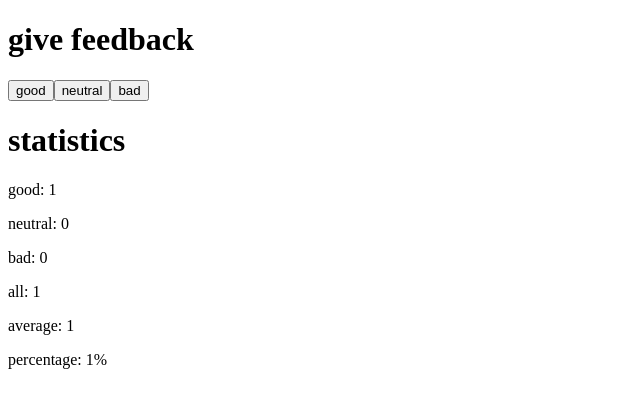
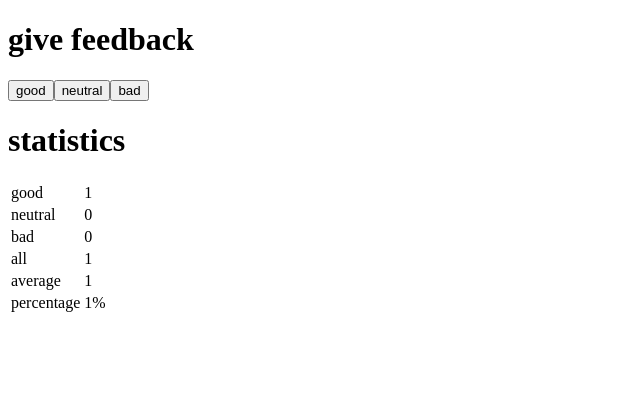
Before and after one commit to hyjin123/helsinki-part1-2025, a React (Vite) app in the folder unicafe/: page / in a window 1280 px wide. Both pictures are taken after a click on the button "good". Shown: the top 408 px of the page, without its empty margins (0-640 px from the left). Built offline with nearby package versions, Linux system fonts and the light colour scheme.

Commit message:
exercise 1.11

```diff
--- a/unicafe/src/Components/StatisticLine.jsx
+++ b/unicafe/src/Components/StatisticLine.jsx
@@ -1,10 +1,9 @@
 const StatisticLine = ({ text, value }) => {
   return (
-    <div>
-      <p>
-        {text}: {value}
-      </p>
-    </div>
+    <tr>
+      <td>{text}</td>
+      <td>{value}</td>
+    </tr>
   );
 };
 
--- a/unicafe/src/Components/Statistics.jsx
+++ b/unicafe/src/Components/Statistics.jsx
@@ -16,12 +16,16 @@
     return (
       <div>
         <h1>statistics</h1>
+        <table>
+          <tbody>
             <StatisticLine text="good" value={good} />
             <StatisticLine text="neutral" value={neutral} />
             <StatisticLine text="bad" value={bad} />
             <StatisticLine text="all" value={total} />
             <StatisticLine text="average" value={average} />
             <StatisticLine text="percentage" value={percentage + "%"} />
+          </tbody>
+        </table>
       </div>
     );
   }
```
Lines whose indentation alone changed are shown as unchanged.
